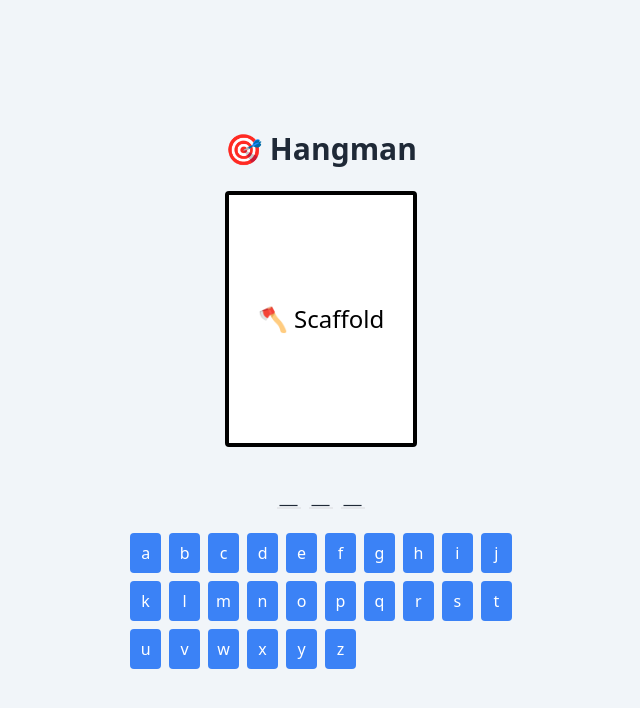
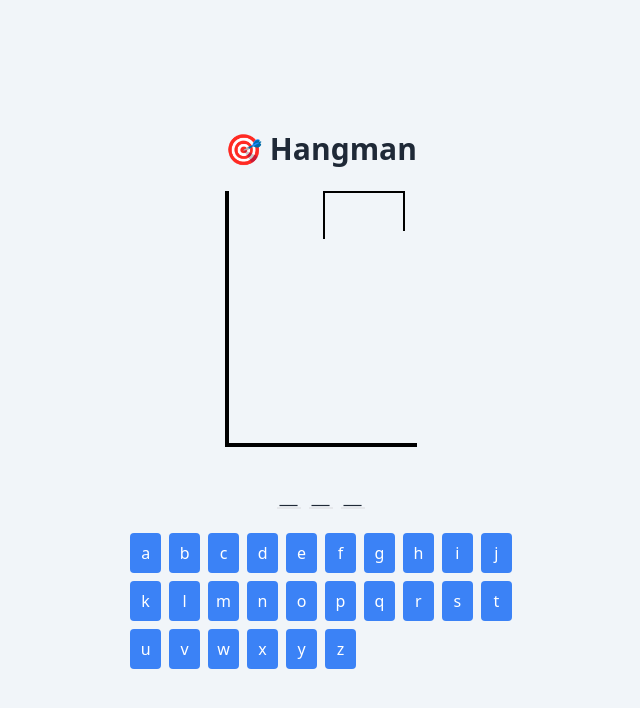
Before and after one commit to DannyS95/react-20, a React (Vite) app: page /hangman in a window 1280 px wide. Shown: the top 708 px of the page, without its empty margins (319-959 px from the left). Built offline with nearby package versions, Linux system fonts and the light colour scheme; the HTML template or start-up script is replaced by a standard one.

Commit message:
feat(hangman): implement core game logic, UI interactions, and word reveal logic fix(hangman-drawing): align body parts accurately with refined positioning and proportions

```diff
--- a/src/components/HangmanDrawing.tsx
+++ b/src/components/HangmanDrawing.tsx
@@ -1,9 +1,38 @@
-const HangmanDrawing = () => {
-    return (
-      <div className="w-48 h-64 border-4 border-black rounded bg-white flex items-center justify-center text-2xl">
-        🪓 Scaffold
-      </div>
-    );
-  };
+interface HangmanDrawingProps {
+  incorrectGuesses: number;
+}
 
-  export default HangmanDrawing;
+const Head = <div className="w-10 h-10 rounded-full border-4 border-black absolute top-12 left-1/2 transform -translate-x-1/2" />;
+const Body = (
+  <div className="w-1 h-20 bg-black absolute top-[88px] left-1/2 transform -translate-x-1/2" />
+);
+
+const LeftArm = (
+  <div className="w-20 h-1 bg-black absolute top-32 left-[calc(45%-60px)] rotate-[-45deg]" />
+);
+const RightArm = (
+  <div className="w-20 h-1 bg-black absolute top-32 left-[calc(44%)] rotate-[45deg]" />
+);
+const LeftLeg = (
+  <div className="w-20 h-1 bg-black absolute top-48 left-[calc(43%-50px)] rotate-[-55deg]" />
+);
+const RightLeg = (
+  <div className="w-20 h-1 bg-black absolute top-48 left-[calc(41%)] rotate-[55deg]" />
+);
+
+
+const BODY_PARTS = [Head, Body, LeftArm, RightArm, LeftLeg, RightLeg];
+
+const HangmanDrawing = ({ incorrectGuesses }: HangmanDrawingProps) => {
+  return (
+    <div className="relative w-48 h-64 border-l-4 border-b-4 border-black">
+      <div className="absolute top-0 left-1/2 w-0.5 h-12 bg-black" />
+      <div className="absolute top-0 left-1/2 w-20 h-0.5 bg-black" />
+      <div className="absolute top-0 left-[calc(50%+80px)] w-0.5 h-10 bg-black" />
+
+      {BODY_PARTS.slice(0, incorrectGuesses)}
+    </div>
+  );
+};
+
+export default HangmanDrawing;
--- a/src/pages/Hangman.tsx
+++ b/src/pages/Hangman.tsx
@@ -38,7 +38,7 @@ const Hangman = () => {
   return (
     <div className="min-h-screen bg-slate-100 flex flex-col items-center justify-center space-y-6">
       <h1 className="text-3xl font-bold text-gray-800">🎯 Hangman</h1>
-      <HangmanDrawing />
+      <HangmanDrawing incorrectGuesses={incorrectLetters.length} />
       <HangmanWord
         wordToGuess={wordToGuess}
         guessedLetters={guessedLetters}
```
